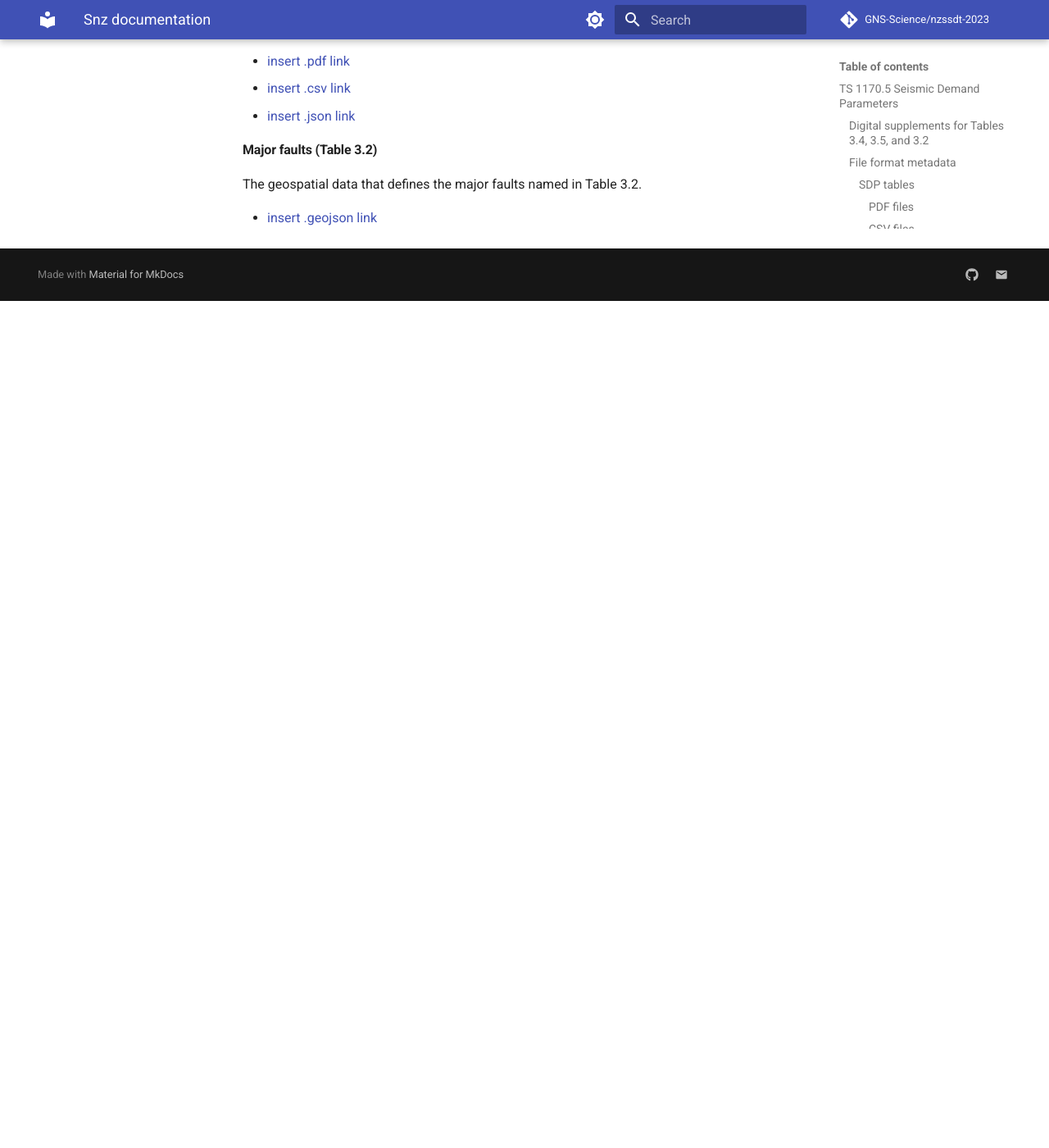
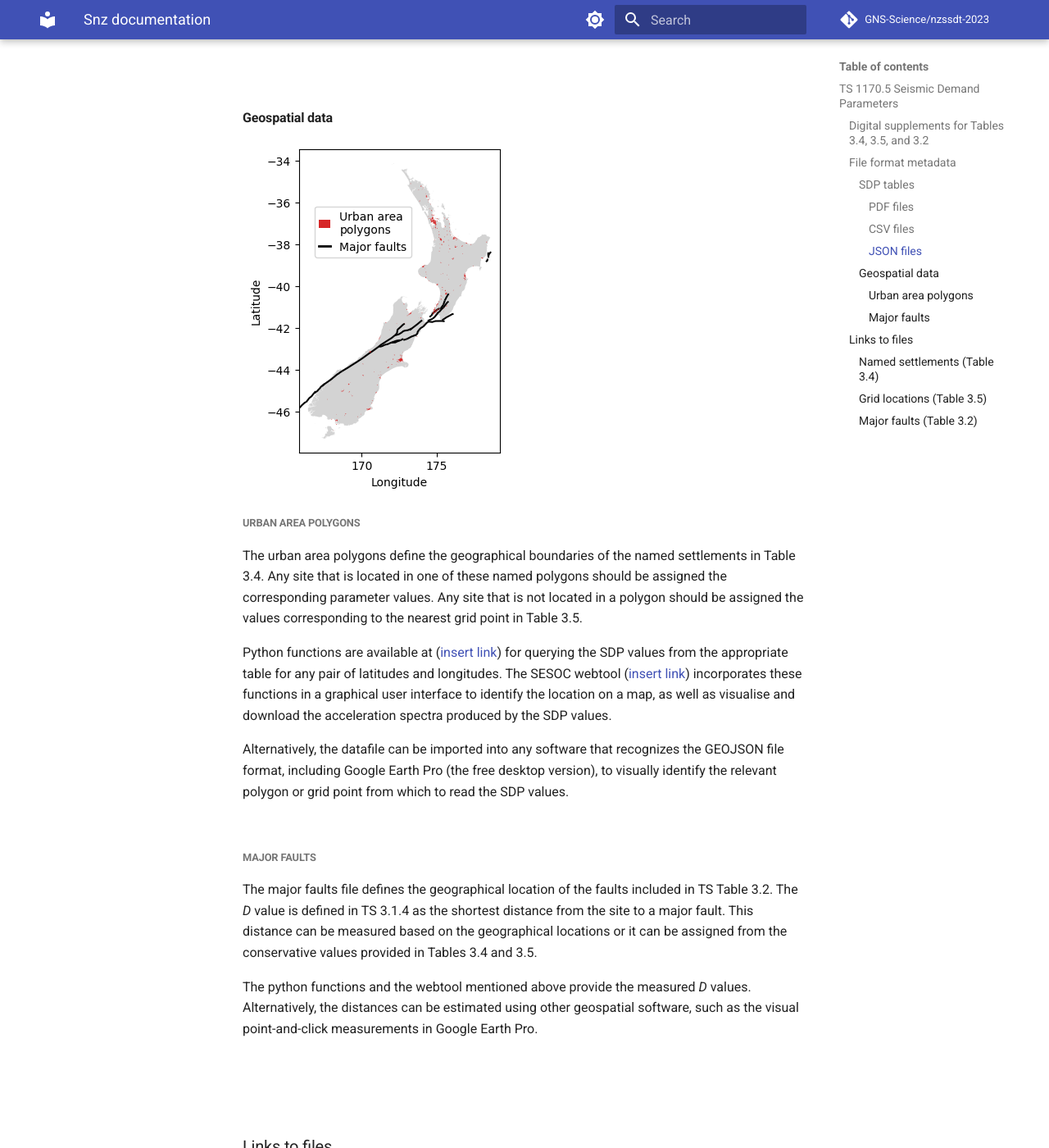
Before and after one commit to GNS-Science/TS1170.5-SDP, an MkDocs documentation site: the page built from docs/snz_documentation/snz_documentation.md, in a window 1280 px wide and 1400 px high, scrolled down 3471 px. Shown: the whole window at 82% size. Built offline with MkDocs 1.6.1 and Material for MkDocs 9.7.7, drawn with Linux system fonts in a browser that asks for light colours; comment, search, counter and statistics services are not loaded; before the commit the page ends 3838 px from its top, so only the background shows below that; some of the changed text lies outside the part shown.

Commit message:
add json and geojson descriptions

```diff
--- a/docs/snz_documentation/snz_documentation.md
+++ b/docs/snz_documentation/snz_documentation.md
@@ -30,13 +30,14 @@
 
 - a python package (provided by GNS Science) for dynamically querying the parameter tables ([insert link]())
 - a webtool (provided by SESOC) for visualising and downloading parameters on a location-by-location basis ([insert link]())
-- the geospatial data can be imported into any software that recognizes the GEOJSON format, including Google Earth Pro (free desktop version)
 
  <br>
 
 <br>
 
 ## File format metadata
+
+<br>
 
 ### SDP tables
 
@@ -47,11 +48,15 @@
 **3.4** | &nbsp; named settlement | _Wellington_
 **3.5** | lat/lon grid point | _-42.3~174.8_ (with 0.1 degree precision)
 
+<br>
+
 #### PDF files
 
 Formatted, searchable files, as included in the TS 1170.5 document. Settlement names with macrons are supplemented with a plain text version, for flexible searchability.
 
 ![pdf_table](pdf_table.png)
+
+<br>
 
 #### CSV files
 
@@ -59,22 +64,43 @@
 
 ![csv_table](csv_table.png)
 
+<br>
+
 #### JSON files
 
 Python dictionaries including the SDP values and a schema defining the metadata. The dictionary can be read as a pandas table using:
 
-        pandas.read_json(filepath, orient="table",precise_float=True)
+        pandas.read_json(filepath, orient="table", precise_float=True)
 
-![pd_table](placeholder_pd_table.png)
+![json_table](json_table.png)
+
+Note that the format of the JSON table is different from that of the PDF and the CSV, due to its intended use in python environments, rather than as a visual lookup table. The *Location*, *Site Class*, and *APoE (1/n)* columns identify the relevant set of parameters, while the values of those parameters are provided in the *PGA* through *M* columns. Python functions for dynamically querying the table are available at ([insert link]()). Note that the location names use plain text characters rather than macrons.
+
+There are five parameter columns that are not included in the other formats, *PSV* and four parameters labeled *Floor*. These additional parameters were derived during the development of the formal parameters referenced TS Section 3.1.2. The *Tc* values are derived from the *Sa,s* and *PSV* (peak spectral velocity) values. The four *Floor* parameters indicate whether their corresponding parameter was affected by the lower bound hazard (e.g., if *PGA Floor* is True, the *PGA* value was increased from the local mean hazard to the lower bound hazard). While *Tc* does not have a corresponding *Floor* parameter, it is affected by those of *Sa,s* and *PSV*.
 
 <br>
 
 <br>
 
+### Geospatial data
 
-### Geospatial files
+![map](geospatial_map.png)
 
-*Todo: finalise the file format and metadata of the .geojson files.*
+#### Urban area polygons
+
+The urban area polygons define the geographical boundaries of the named settlements in Table 3.4. Any site that is located in one of these named polygons should be assigned the corresponding parameter values. Any site that is not located in a polygon should be assigned the values corresponding to the nearest grid point in Table 3.5.
+
+Python functions are available at ([insert link]()) for querying the SDP values from the appropriate table for any pair of latitudes and longitudes. The SESOC webtool ([insert link]()) incorporates these functions in a graphical user interface to identify the location on a map, as well as visualise and download the acceleration spectra produced by the SDP values.
+
+Alternatively, the datafile can be imported into any software that recognizes the GEOJSON file format, including Google Earth Pro (the free desktop version), to visually identify the relevant polygon or grid point from which to read the SDP values.
+
+<br>
+
+#### Major faults
+
+The major faults file defines the geographical location of the faults included in TS Table 3.2. The *D* value is defined in TS 3.1.4 as the shortest distance from the site to a major fault. This distance can be measured based on the geographical locations or it can be assigned from the conservative values provided in Tables 3.4 and 3.5.
+
+The python functions and the webtool mentioned above provide the measured *D* values. Alternatively, the distances can be estimated using other geospatial software, such as the visual point-and-click measurements in Google Earth Pro.
 
 <br>
 
```
Also changed, not shown: docs/snz_documentation/geospatial_map.png (added), docs/snz_documentation/json_table.png (added).
